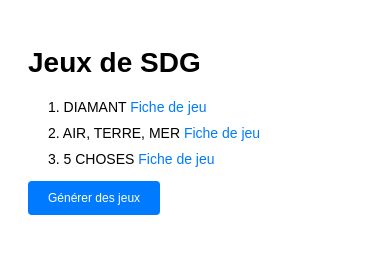
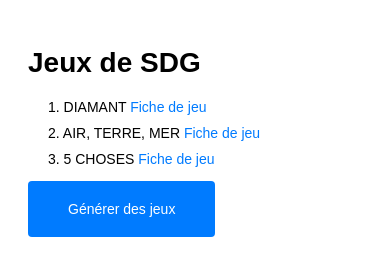
Before and after one commit to Tarzed/Jeux-SDG, a plain HTML site: page index.html in a window 390 px wide. Drawn offline with Linux system fonts and the light colour scheme.

Commit message:
Update main.css

```diff
--- a/main.css
+++ b/main.css
@@ -51,8 +51,8 @@ button:hover, a.button:hover {
     }
 
     button, a.button {
-        padding: 10px 20px; /* Adjust padding for smaller screens */
-        font-size: 12px; /* Adjust font size for smaller screens */
+        padding: 20px 40px; /* Adjust padding for smaller screens */
+        font-size: 14px; /* Adjust font size for smaller screens */
     }
 
     li {
```
